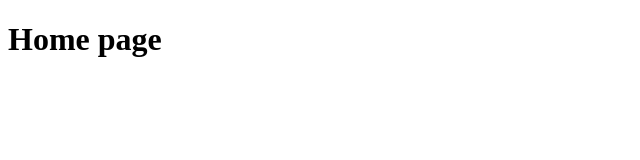
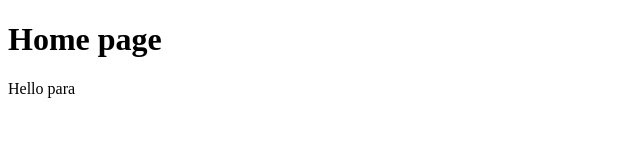
Before and after one commit to sravanireddy-7/testRepo, a plain HTML site: page one.html in a window 1280 px wide. Shown: the full height of the page, 0-640 px from the left. Drawn offline with Linux system fonts and the light colour scheme.

Commit message:
Update one.html

```diff
--- a/one.html
+++ b/one.html
@@ -8,6 +8,6 @@
 </head>
 <body>
     <h1>Home page</h1>
-
+    <p>Hello para</p>
 </body>
 </html>
```
